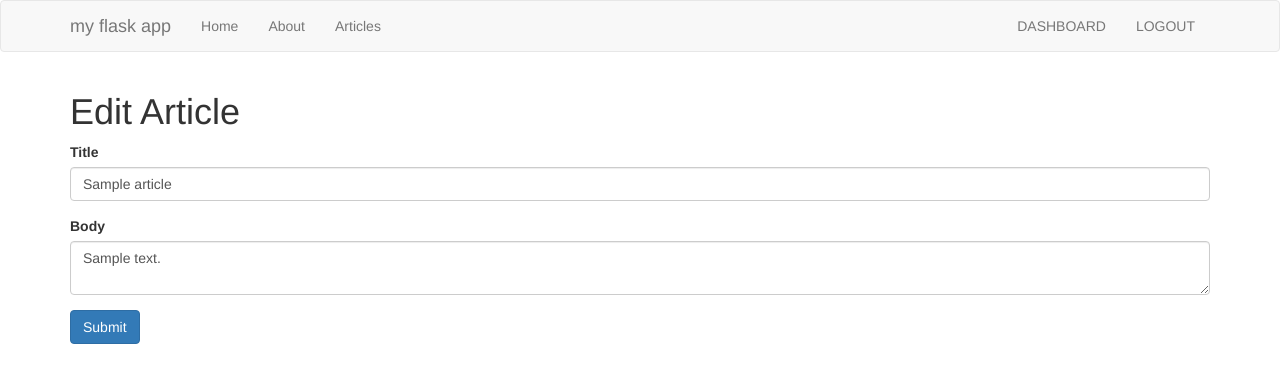
After one commit to rial99/ubiquitous-eureka, a Flask app: page /edit_article/1 in a window 1280 px wide. The commit adds this page. Shown: the top 383 px of the page. Run offline with Flask 2, Linux system fonts and the light colour scheme; the visitor is signed in with stand-in values (Sample User, id 1); tables that the repository leaves empty or names only in its code hold one stand-in row (values such as "Sample post"); some libraries are stand-ins or nearby versions.

Commit message:
final resolution for project reference

```diff
--- a/app.py
+++ b/app.py
@@ -196,6 +196,60 @@ def add_article():
 
     return render_template('add_article.html', form=form)
 
+#edit article
+@app.route('/edit_article/<string:id>',methods=['GET','POST'])
+@is_logged_in
+def edit_article(id):
+    #create cursor
+    cur = mysql.connection.cursor()
+    #get articles by id
+    result = cur.execute("SELECT * FROM articles where id = %s", [id])
+
+    article = cur.fetchone()
+    #get form
+    form = ArticleForm(request.form)
+    #populate article from fields
+    form.title.data = article['title']
+    form.body.data = article['body']
+
+    if request.method == 'POST' and form.validate():
+        title = request.form['title']
+        body = request.form['body']
+
+        #create cursor
+        cur = mysql.connection.cursor()
+        #execute
+        cur.execute("UPDATE articles SET title=%s, body=%s WHERE id = %s", (title,body,[id]))
+
+        #commit to db
+        mysql.connection.commit()
+
+        #close connection
+        cur.close()
+
+        flash('Article updated','success')
+
+        return redirect(url_for('dashboard'))
+
+    return render_template('edit_article.html', form=form)
+#delete article
+@app.route('/delete_article/<string:id>',methods=['POST'])
+@is_logged_in
+def delete_article(id):
+    #create cursor
+    cur = mysql.connection.cursor()
+    #execute
+    cur.execute("DELETE FROM articles WHERE id = %s",[id])
+    #commit to db
+    mysql.connection.commit()
+
+    #close connection
+    cur.close()
+    flash('Article Deleted','success')
+
+    return redirect(url_for('dashboard'))
+
+
 
 if __name__ == '__main__':
     app.secret_key = 'my secret key'
--- /dev/null
+++ b/templates/edit_article.html
@@ -0,0 +1,19 @@
+{% extends 'layout.html' %}
+
+{% block body %}
+
+<h1>Edit Article</h1>
+
+{% from "includes/_formhelpers.html" import render_field %}
+<form action="" method="POST">
+  <div class="form-group">
+    {{ render_field(form.title, class="form-control") }}
+  </div>
+  <div class="form-group">
+    {{ render_field(form.body, class="form-control", id="editor") }}
+  </div>
+  <p><input class="btn btn-primary" type="submit" value="Submit"></p>
+
+</form>
+
+{% endblock %}
```
Also changed, not shown: templates/dashboard.html (+6 -1 lines).
